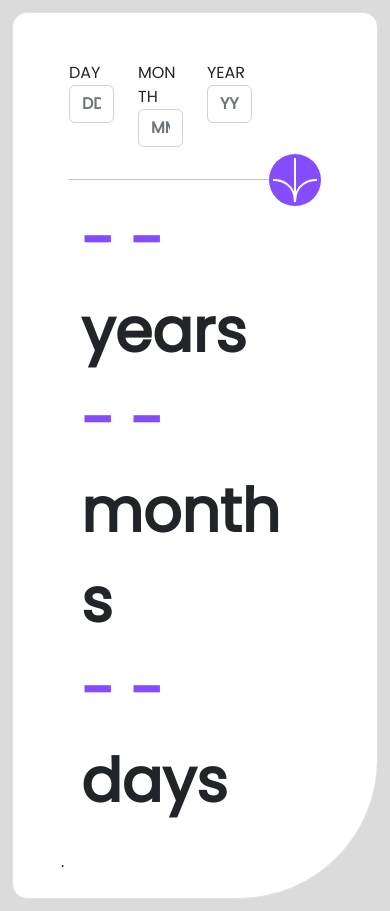
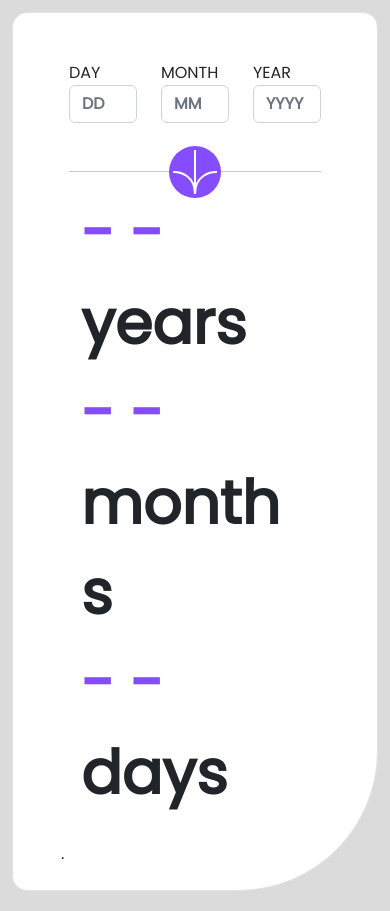
Before and after one commit to zafeerwains/Frontend-Mentor-Projects, a website: page Project-02/index.html in a window 390 px wide. Drawn offline with Linux system fonts and the light colour scheme.

Commit message:
change the svg logo position

```diff
--- a/Project-02/index.html
+++ b/Project-02/index.html
@@ -15,17 +15,17 @@
         <div class="card border p-4  px-5 m-2 m-sm-5">
             <div class="container p-2 py-4">
                 <div class="row">
-                    <div class="col-3">
+                    <div class="col-4 col-sm-3">
                         <p class="heading m-0">DAY</p>
                         <input type="number" placeholder="DD" id="daysInput" class="mb-3 form-control ">
                         <p class="text-danger errorField" id="daysError"></p>
                     </div>
-                    <div class="col-3">
+                    <div class="col-4 col-sm-3">
                         <p class="heading m-0">MONTH</p>
                         <input type="number" placeholder="MM"id="monthsInput" class=" mb-3 form-control ">
                         <p class="text-danger errorField" id="monthsError"></p>
                     </div>
-                    <div class="col-3 mb-3">
+                    <div class="col-4 col-sm-3 mb-3">
                         <p class="heading m-0 ">YEAR</p>
                         <input type="number" placeholder="YYYY"id="yearsInput" class="form-control mb-3">
                         <p class="text-danger errorField" id="yearsError"></p>
--- a/Project-02/styles/styles.scss
+++ b/Project-02/styles/styles.scss
@@ -26,9 +26,11 @@ body {
 .heading {
     font-weight: 400i;
 }
+
 #arrowInput {
     position: relative;
-  }
+}
+
 #arrowInput div {
     display: flex;
     justify-content: center;
@@ -44,7 +46,7 @@ body {
     bottom: 0;
     margin: auto;
     cursor: pointer;
-  }
+}
 
 input::-webkit-outer-spin-button,
 input::-webkit-inner-spin-button {
@@ -60,3 +62,10 @@ input::-webkit-inner-spin-button {
     font-size: 60px;
     font-weight: 800;
 }
+
+@media only screen and (max-width: 575px) {
+    #arrowInput div {
+        right: 0;
+        left: 0;
+    }
+}
```
Also changed, not shown: Project-02/styles/styles.css, 1 other file.
